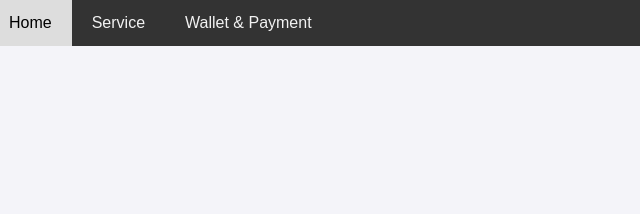
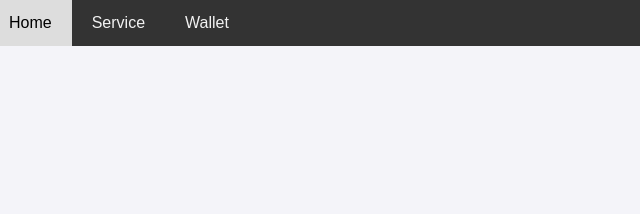
Before and after one commit to Lucasalc2102/C369-indiv, a plain HTML site: page wallet.html in a window 1280 px wide. Shown: the top 214 px of the page, 11-651 px from the left. Drawn offline with Linux system fonts and the light colour scheme.

Commit message:
Update wallet.html

```diff
--- a/wallet.html
+++ b/wallet.html
@@ -10,7 +10,7 @@
     <div class="navbar">
         <a href="index.html">Home</a>
         <a href="service.html">Service</a>
-        <a href="wallet-payment.html">Wallet & Payment</a>
+        <a href="wallet.html">Wallet</a>
         <button class="login-button" onclick="showLogin()">Log In</button>
     </div>
     <div class="content">
```
